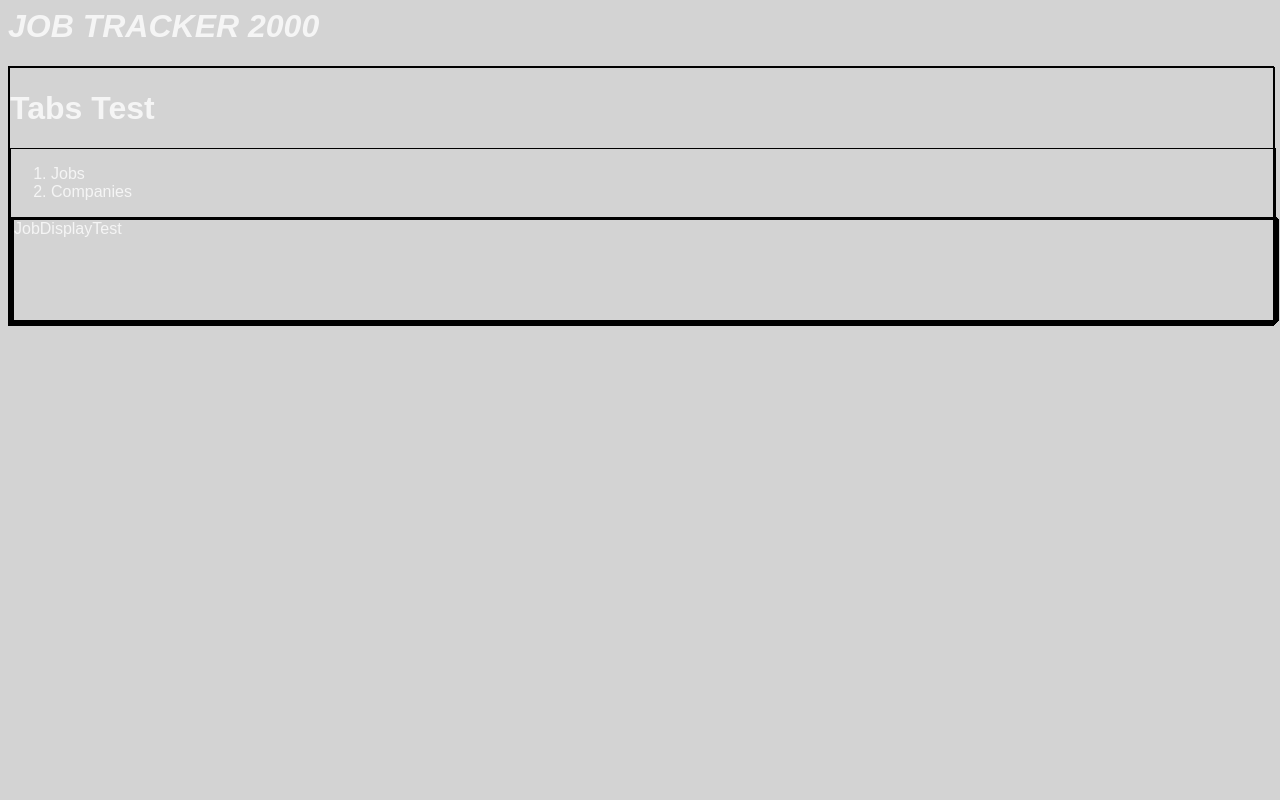
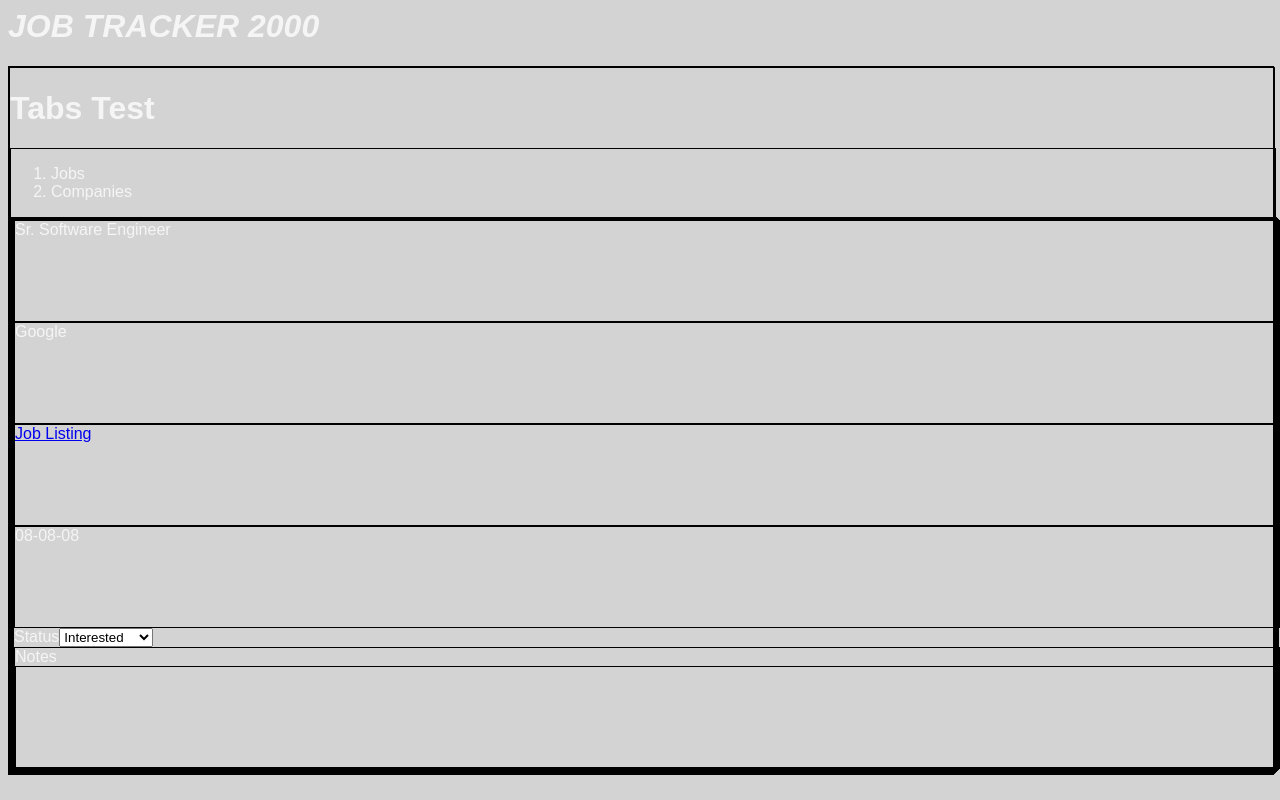
Before and after one commit to W0bbeg0ng/Job-Tracker-2000, a React app: page / in a window 1280 px wide. Built offline with nearby package versions, Linux system fonts and the light colour scheme.

Commit message:
jobs display test

```diff
--- a/src/client/components/JobDisplay.jsx
+++ b/src/client/components/JobDisplay.jsx
@@ -1,9 +1,41 @@
 import React from 'react';
+
+const test = {
+    jobTitle: "Sr. Software Engineer",
+    companyName: "Google",
+    jobListingUrl: "http://www.google.com",
+    dateLastChecked: "08-08-08",
+
+}
 
 const JobDisplay = (props) => {
     return (
         <div className= "jobDisplay">
-            JobDisplayTest
+            <div className= "jobTitle">
+               {test.jobTitle}
+            </div>
+            <div className= "jobCompanyName">
+               {test.companyName}
+            </div>
+            <div className= "jobListingUrl">
+              <a href = {test.jobListingUrl}>Job Listing</a>
+            </div>
+            <div className= "jobDateLastChecked">
+               {test.dateLastChecked}
+            </div>
+            <label for="status">Status</label>
+            <select name="status" id="status">
+                <option value="interested">Interested</option>
+                <option value="applied">Applied</option>
+                <option value="interviewing">Interviewing</option>
+                <option value="declined">Declined</option>
+            </select>
+            <div id="notes">
+               Notes
+               <div contenteditable="true" id = "notesField">
+
+               </div>
+            </div>
 
         </div>
     )
```
